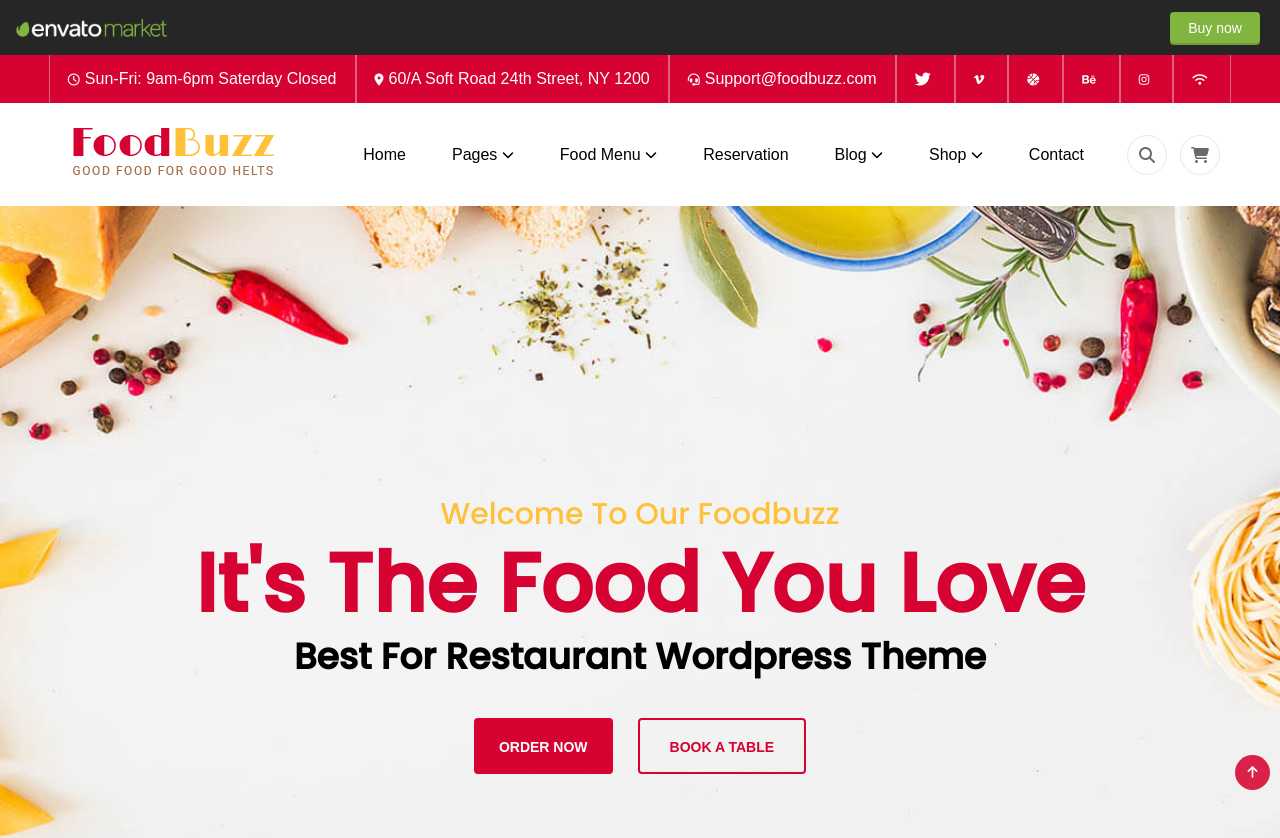
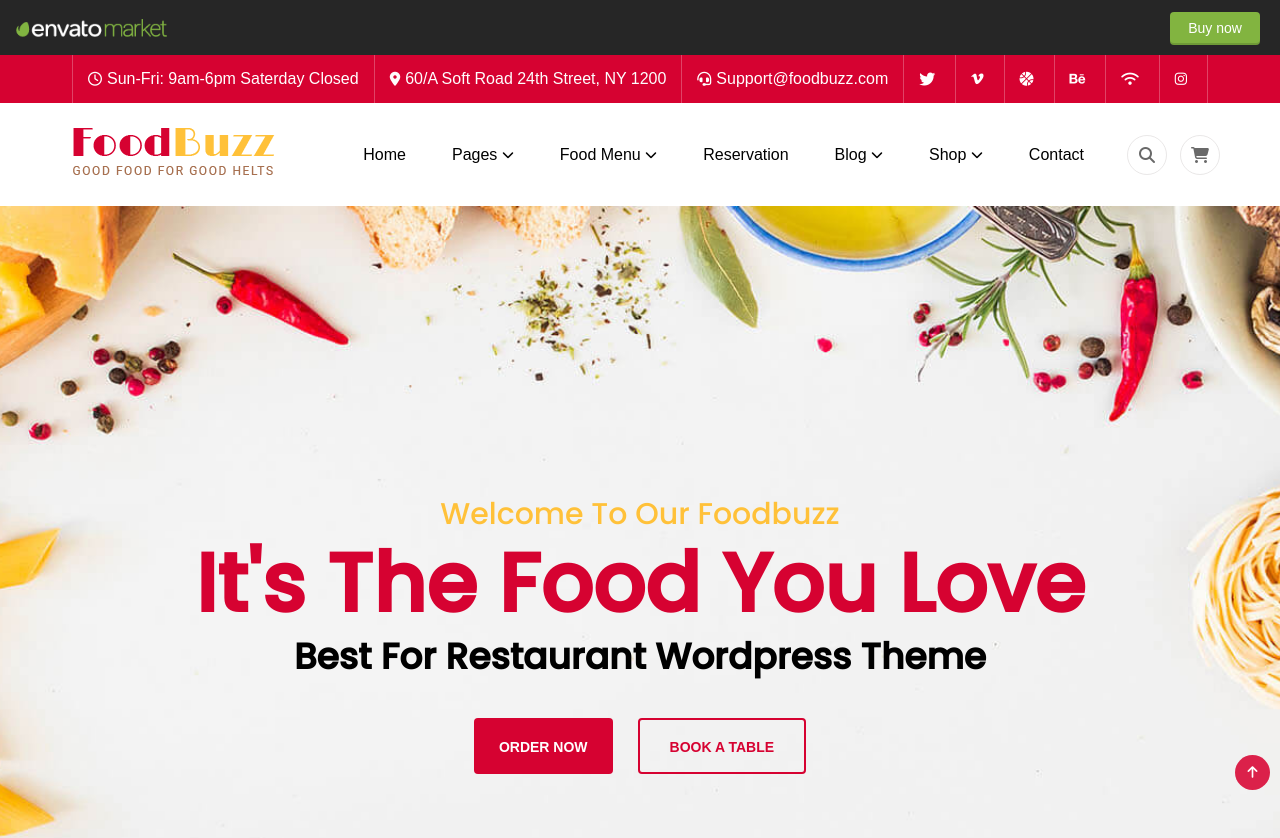
Before and after one commit to Amir-Bi50/Food-Buzz, a plain HTML site: page index.html in a window 1280 px wide. Shown: the top 838 px of the page. Drawn offline with nearby package versions, Linux system fonts and the light colour scheme.

Commit message:
second-menu updated in files

```diff
--- a/index.html
+++ b/index.html
@@ -82,15 +82,15 @@
         <div class="wrapper">
             <div class="row">
                 <div class="s-menu">
-                    <span><i class="fa-regular fa-clock fa-xs"></i> Sun-Fri: 9am-6pm Saterday Closed </span>
-                    <span style="color: #fefdfd;"><i class="fa-solid fa-location-dot fa-xs"></i> 60/A Soft Road 24th Street, NY 1200</span>
-                    <span><i class="fa-solid fa-headset fa-xs"></i> Support@foodbuzz.com </span>
+                    <span><i class="fa-regular fa-clock fa-sm"></i> Sun-Fri: 9am-6pm Saterday Closed </span>
+                    <span style="color: #fefdfd;"><i class="fa-solid fa-location-dot fa-sm"></i> 60/A Soft Road 24th Street, NY 1200</span>
+                    <span><i class="fa-solid fa-headset fa-sm"></i> Support@foodbuzz.com </span>
                     <span><i class="fab fa-twitter"></i></span>
-                    <span><i class="fa-brands fa-vimeo-v fa-xs"></i></span>
-                    <span><i class="fa-solid fa-basketball fa-xs"></i></span>
-                    <span><i class="fa-brands fa-behance fa-xs"></i></span>
-                    <span><i class="fa-brands fa-instagram fa-xs"></i></span>
-                    <span><i class="fa-solid fa-wifi fa-xs"></i></span>
+                    <span><i class="fa-brands fa-vimeo-v fa-sm"></i></span>
+                    <span><i class="fa-solid fa-basketball fa-sm"></i></span>
+                    <span><i class="fa-brands fa-behance fa-sm"></i></span>
+                    <span><i class="fa-solid fa-wifi fa-sm"></i></span>
+                    <span><i class="fa-brands fa-instagram fa-sm"></i></span>
                 </div>
             </div>
         </div>
--- a/style.css
+++ b/style.css
@@ -2239,12 +2239,15 @@ text-align: left !important;
     /* padding: 10px 0; */
   }
   .s-menu span {
-    border-left: 1px solid #e5e5e56b;
-    border-right: 1px solid #e5e5e56b;
+    border-left: 1px solid #ffffff42;
+    /* border-right: 1px solid #ffffff42; */
     display: flex;
     justify-content: center;
     align-items: center;
-    padding: 15px 18px;
+    padding: 15px 15px;
+  }
+  .s-menu span:last-child{
+    border-right: 1px solid #ffffff42;
   }
   #header-3 h2 {
     color: black;
```
